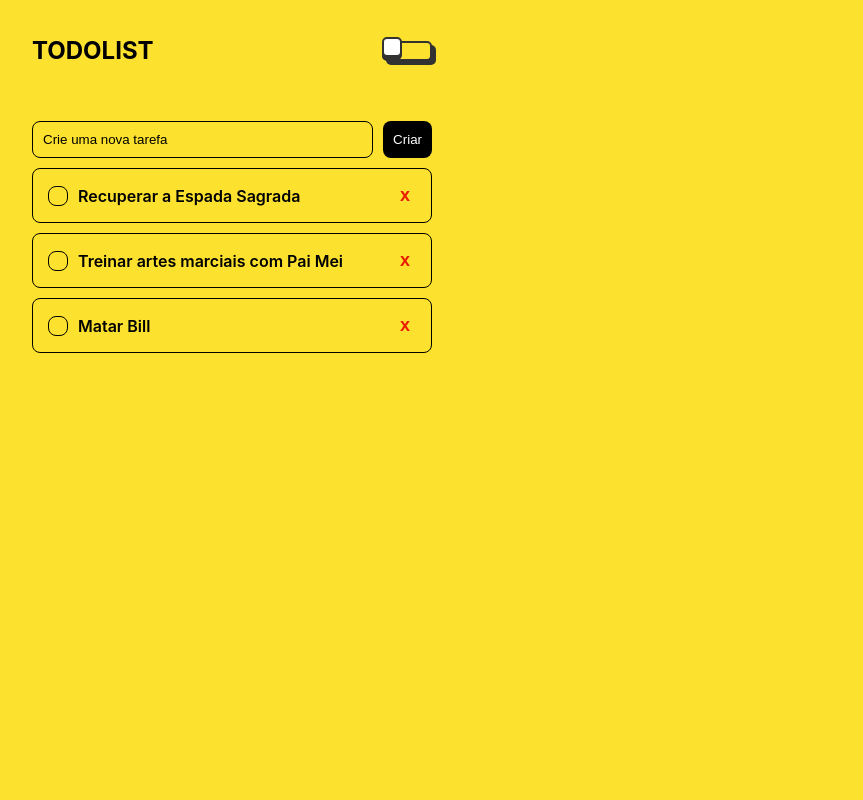
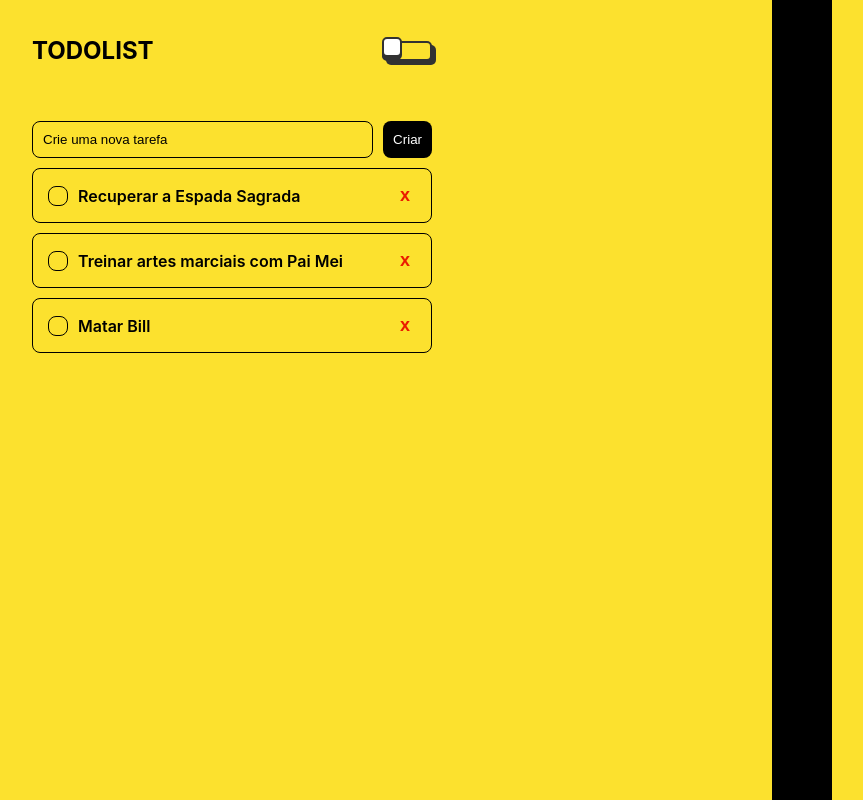
Before and after one commit to thekidisalright/todo-react, a React (Create React App) app in the folder todo-list/: page / in a window 1280 px wide. Shown: the whole page, without its empty margins (408-1271 px from the left). Built offline with nearby package versions, Linux system fonts and the light colour scheme.

Commit message:
Importação e Estilização da Faixa

```diff
--- a/todo-list/src/App.css
+++ b/todo-list/src/App.css
@@ -200,3 +200,13 @@ body {
     color: #fff;
   }
 }
+
+.faixa {
+  position: absolute;
+  z-index: -1;
+  top: 0;
+  right: 40px;
+  width: 60px;
+  height: 100%;
+  background-color: #000;
+}
--- a/todo-list/src/App.js
+++ b/todo-list/src/App.js
@@ -3,6 +3,7 @@ import { useState } from "react";
 import Todo from "./components/Todo";
 import TodoForm from "./components/TodoForm";
 import Header from "./components/Header";
+import Faixa from "./components/Faixa";
 
 function App() {
   const [todos, setTodos] = useState([
@@ -31,6 +32,7 @@ function App() {
           <Todo key={index} todo={todo} />
         ))}
       </div>
+      <Faixa />
     </div>
   );
 }
```
